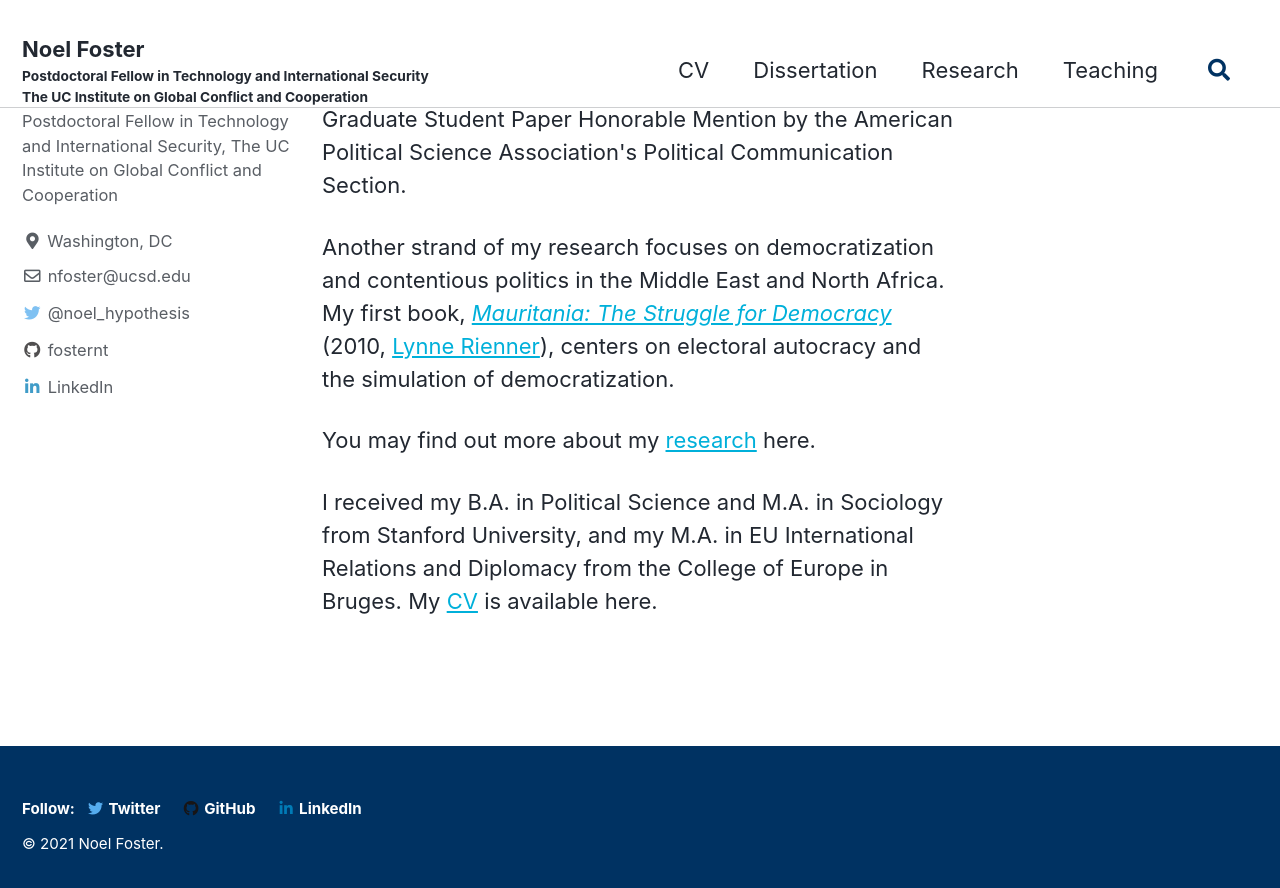
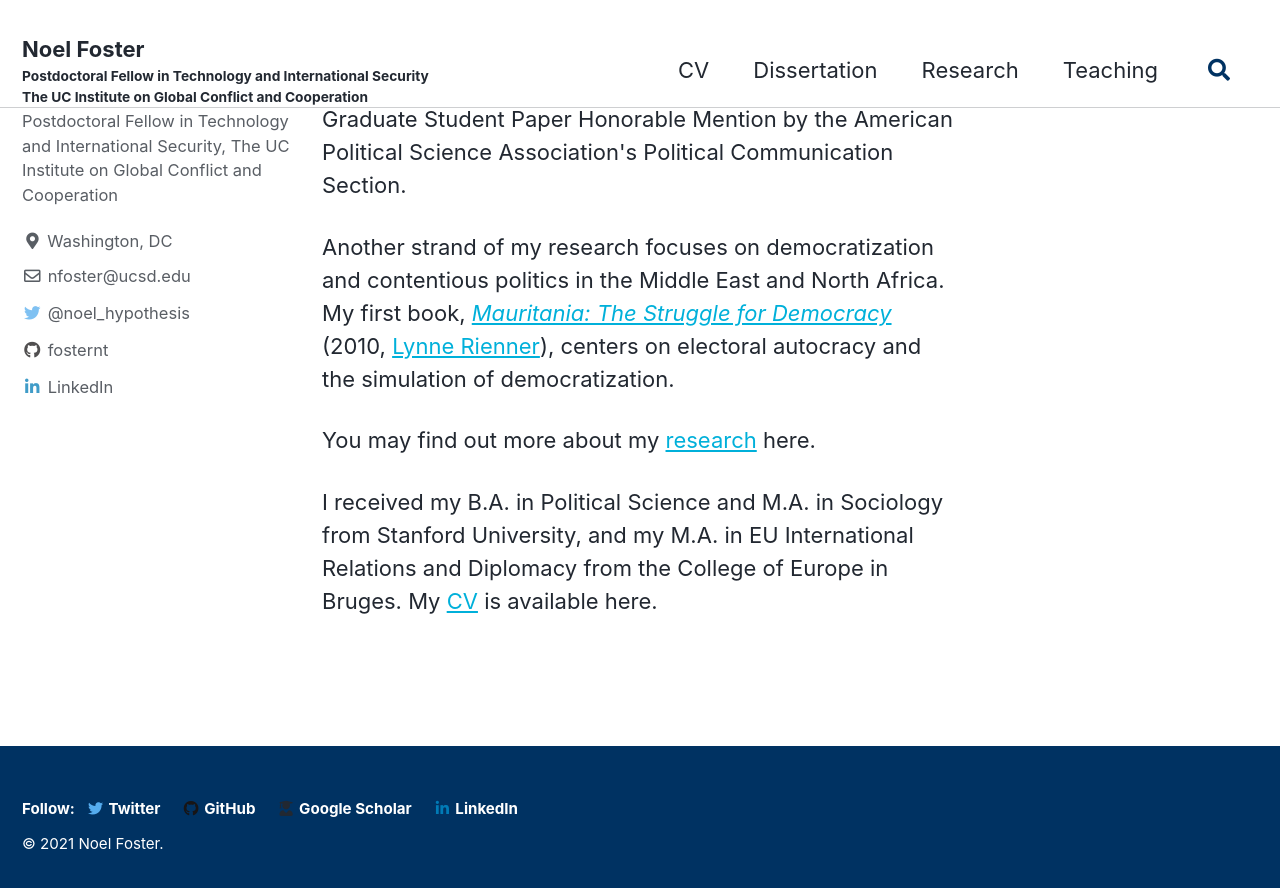
Before and after one commit to fosternt/fosternt.github.io, a Jekyll site: the page built from index.html, in a window 1280 px wide and 900 px high, scrolled down 667 px. Shown: the top 888 px of the window. Built offline with Jekyll 4.4.1, drawn with Linux system fonts in a browser that asks for light colours; cached includes are drawn as plain includes; the list of posts is cut into pages by our own code.

Commit message:
Update _config.yml

```diff
--- a/_config.yml
+++ b/_config.yml
@@ -147,9 +147,9 @@
     - label: "Bitbucket"
       icon: "fab fa-fw fa-bitbucket"
       # url:
-    - label: "Instagram"
-      icon: "fab fa-fw fa-instagram"
-      # url:
+    - label: "Google Scholar"
+      icon: "fas fa-fw fa-user-graduate"
+      url: "https://scholar.google.com/citations?user=L8or78gAAAAJ"
     - label: "LinkedIn"
       icon: "fab fa-fw fa-linkedin-in"
       url: "https://www.linkedin.com/in/noelfoster/"
```
